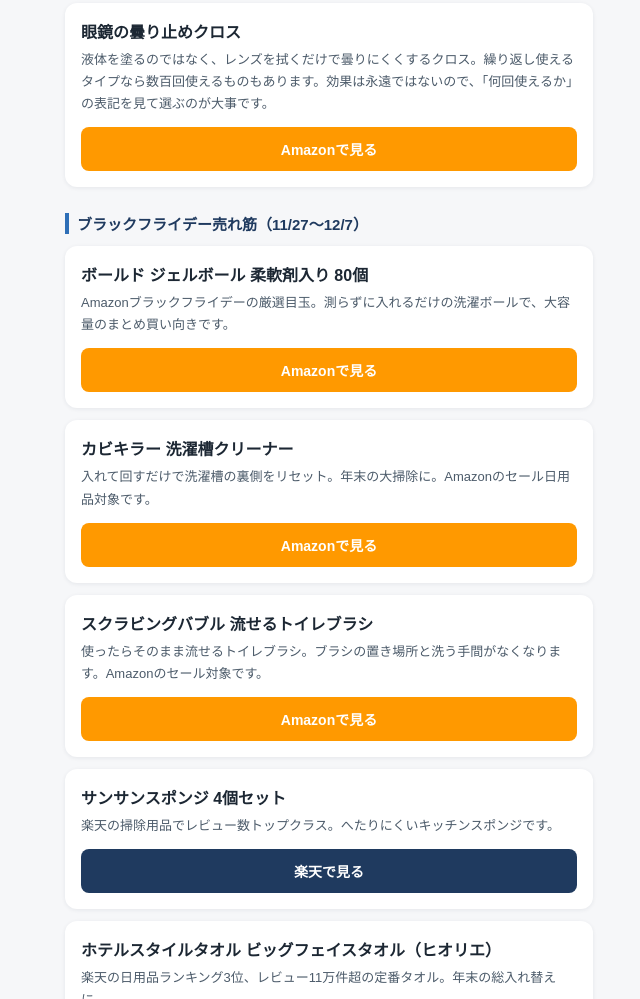
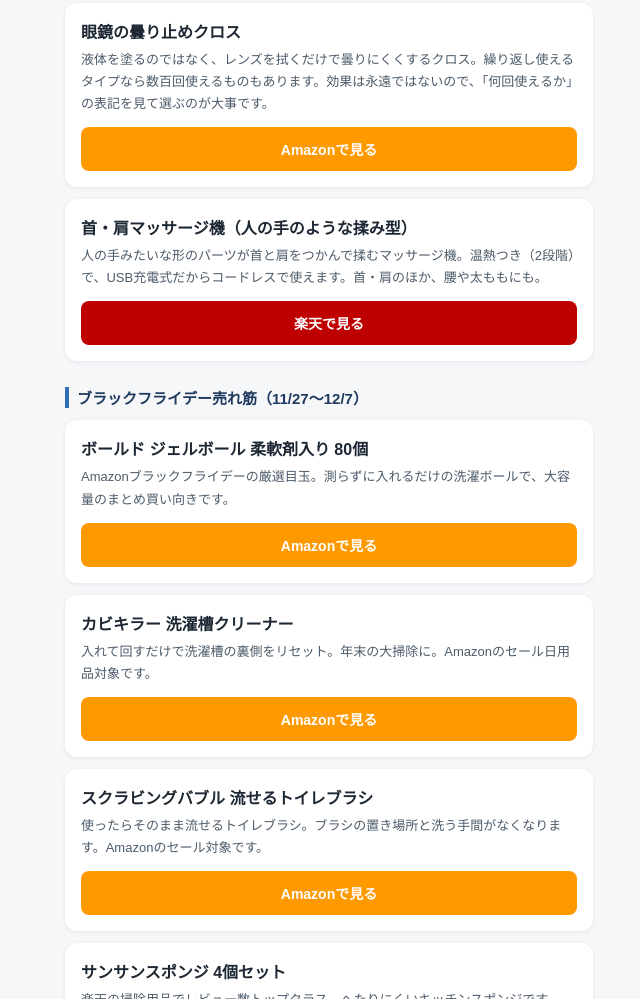
Before and after one commit to tk-ramen/kotone-links, a plain HTML site: page index.html in a window 1280 px wide. Shown: the part 742-1741 px from the top of the page, without its empty margins (311-951 px from the left). Drawn offline with Linux system fonts and the light colour scheme.

Commit message:
Add files via upload

```diff
--- a/index.html
+++ b/index.html
@@ -18,6 +18,7 @@
   .card p { font-size:13px; color:#4c5b6a; line-height:1.7; margin-bottom:12px; }
   .btn { display:block; text-align:center; text-decoration:none; font-weight:bold; font-size:14px; padding:12px; border-radius:8px; }
   .amz { background:#ff9900; color:#fff; }
+  .rkt { background:#bf0000; color:#fff; }
   .svc { background:#1f3a5f; color:#fff; }
   footer { text-align:center; font-size:11px; color:#8a97a5; margin-top:32px; line-height:1.8; }
 </style>
@@ -53,6 +54,12 @@
     <h3>眼鏡の曇り止めクロス</h3>
     <p>液体を塗るのではなく、レンズを拭くだけで曇りにくくするクロス。繰り返し使えるタイプなら数百回使えるものもあります。効果は永遠ではないので、「何回使えるか」の表記を見て選ぶのが大事です。</p>
     <a class="btn amz" href="https://www.amazon.co.jp/s?k=%E7%9C%BC%E9%8F%A1+%E6%9B%87%E3%82%8A%E6%AD%A2%E3%82%81+%E3%82%AF%E3%83%AD%E3%82%B9&tag=tkramen2574-22" rel="nofollow sponsored noopener" target="_blank">Amazonで見る</a>
+  </div>
+
+  <div class="card">
+    <h3>首・肩マッサージ機（人の手のような揉み型）</h3>
+    <p>人の手みたいな形のパーツが首と肩をつかんで揉むマッサージ機。温熱つき（2段階）で、USB充電式だからコードレスで使えます。首・肩のほか、腰や太ももにも。</p>
+    <a class="btn rkt" href="https://rpx.a8.net/svt/ejp?a8mat=4BESU6+41ZRKI+2HOM+BW8O1&rakuten=y&a8ejpredirect=http%3A%2F%2Fhb.afl.rakuten.co.jp%2Fhgc%2F0ea62065.34400275.0ea62066.204f04c0%2Fa26103176643_4BESU6_41ZRKI_2HOM_BW8O1%3Fpc%3Dhttps%253A%252F%252Fitem.rakuten.co.jp%252Fsunshoukai%252Fsunshoukai2026111322585337994925%252F%26m%3Dhttps%253A%252F%252Fitem.rakuten.co.jp%252Fsunshoukai%252Fsunshoukai2026111322585337994925%252F" rel="nofollow sponsored noopener" target="_blank">楽天で見る</a>
   </div>
 
   <h2>ブラックフライデー売れ筋（11/27〜12/7）</h2>
```
